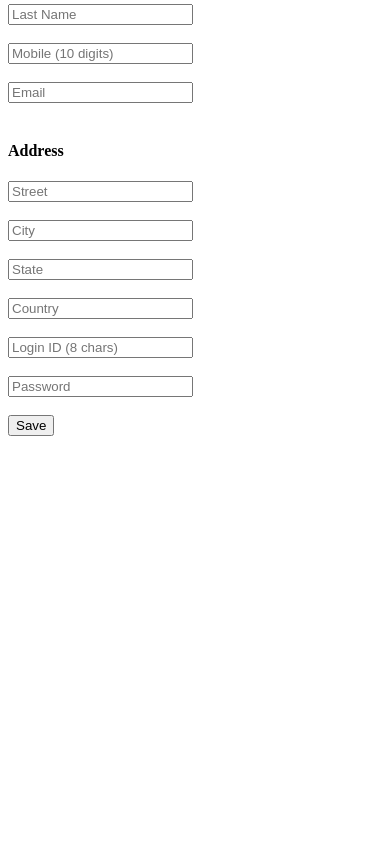
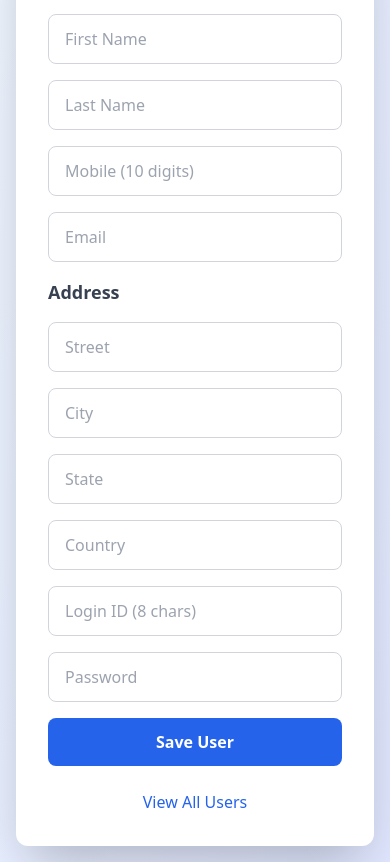
Before and after one commit to PraveshAggarwal/Webservice-API, a website: page public/index.html in a window 390 px wide. Shown: the part 102-964 px from the top of the page. Before the commit the page ends 844 px from the top, so only its background shows below. Drawn offline with nearby package versions, Linux system fonts and the light colour scheme.

Commit message:
update code

```diff
--- a/models/user.js
+++ b/models/user.js
@@ -24,7 +24,7 @@ const userSchema = new mongoose.Schema(
 
     loginId: {
       type: String,
-      match: /^[a-zA-Z0-9]{8}$/,
+      match: /^[A-Za-z0-9]{8}$/,
     },
 
     password: {
--- a/package.json
+++ b/package.json
@@ -1,5 +1,4 @@
 {
-  "$schema": "",
   "name": "@mobzway/user-management",
   "version": "1.0.0",
   "main": "index.js",
@@ -16,6 +15,7 @@
     "cors": "^2.8.6",
     "dotenv": "^17.2.3",
     "express": "^5.2.1",
+    "jsonwebtoken": "^9.0.3",
     "mongoose": "^9.1.5",
     "nodemon": "^3.1.11"
   }
--- a/public/index.html
+++ b/public/index.html
@@ -1,37 +1,50 @@
 <!doctype html>
 <html>
+
 <head>
   <title>Save User</title>
+  <script src="https://cdn.tailwindcss.com"></script>
   <script src="https://code.jquery.com/jquery-3.6.0.min.js"></script>
 </head>
-  <body>
-    <h2>User Registration</h2>
 
-    <form id="userForm">
-      <input type="text" placeholder="First Name" id="firstName" /><br /><br />
-      <input type="text" placeholder="Last Name" id="lastName" /><br /><br />
-      <input
-        type="text"
-        placeholder="Mobile (10 digits)"
-        id="mobile"
-      /><br /><br />
-      <input type="email" placeholder="Email" id="email" /><br /><br />
+<body class="bg-gradient-to-br from-blue-50 to-indigo-100 min-h-screen flex items-center justify-center p-4">
+  <div class="bg-white rounded-xl shadow-2xl p-8 w-full max-w-md">
+    <h2 class="text-3xl font-bold text-gray-800 text-center mb-8">User Registration</h2>
 
-      <h4>Address</h4>
-      <input type="text" placeholder="Street" id="street" /><br /><br />
-      <input type="text" placeholder="City" id="city" /><br /><br />
-      <input type="text" placeholder="State" id="state" /><br /><br />
-      <input type="text" placeholder="Country" id="country" /><br /><br />
+    <form id="userForm" class="space-y-4">
+      <input type="text" placeholder="First Name" id="firstName"
+        class="w-full px-4 py-3 border border-gray-300 rounded-lg focus:ring-2 focus:ring-blue-500 focus:border-transparent transition duration-200" />
+      <input type="text" placeholder="Last Name" id="lastName"
+        class="w-full px-4 py-3 border border-gray-300 rounded-lg focus:ring-2 focus:ring-blue-500 focus:border-transparent transition duration-200" />
+      <input type="text" placeholder="Mobile (10 digits)" id="mobile"
+        class="w-full px-4 py-3 border border-gray-300 rounded-lg focus:ring-2 focus:ring-blue-500 focus:border-transparent transition duration-200" />
+      <input type="email" placeholder="Email" id="email"
+        class="w-full px-4 py-3 border border-gray-300 rounded-lg focus:ring-2 focus:ring-blue-500 focus:border-transparent transition duration-200" />
 
-      <input
-        type="text"
-        placeholder="Login ID (8 chars)"
-        id="loginId"
-      /><br /><br />
-      <input type="password" placeholder="Password" id="password" /><br /><br />
+      <h4 class="text-lg font-semibold text-gray-700 mt-6 mb-3">Address</h4>
+      <input type="text" placeholder="Street" id="street"
+        class="w-full px-4 py-3 border border-gray-300 rounded-lg focus:ring-2 focus:ring-blue-500 focus:border-transparent transition duration-200" />
+      <input type="text" placeholder="City" id="city"
+        class="w-full px-4 py-3 border border-gray-300 rounded-lg focus:ring-2 focus:ring-blue-500 focus:border-transparent transition duration-200" />
+      <input type="text" placeholder="State" id="state"
+        class="w-full px-4 py-3 border border-gray-300 rounded-lg focus:ring-2 focus:ring-blue-500 focus:border-transparent transition duration-200" />
+      <input type="text" placeholder="Country" id="country"
+        class="w-full px-4 py-3 border border-gray-300 rounded-lg focus:ring-2 focus:ring-blue-500 focus:border-transparent transition duration-200" />
 
-      <button type="button" onclick="saveUser()">Save</button>
+      <input type="text" placeholder="Login ID (8 chars)" id="loginId"
+        class="w-full px-4 py-3 border border-gray-300 rounded-lg focus:ring-2 focus:ring-blue-500 focus:border-transparent transition duration-200" />
+      <input type="password" placeholder="Password" id="password"
+        class="w-full px-4 py-3 border border-gray-300 rounded-lg focus:ring-2 focus:ring-blue-500 focus:border-transparent transition duration-200" />
+
+      <button type="button" onclick="saveUser()"
+        class="w-full bg-blue-600 hover:bg-blue-700 text-white font-semibold py-3 px-6 rounded-lg transition duration-200 transform hover:scale-105 mt-6">Save
+        User</button>
     </form>
+
+    <div class="text-center mt-6">
+      <a href="view.html" class="text-blue-600 hover:text-blue-800 font-medium">View All Users</a>
+    </div>
+  </div>
 
   <script>
     function saveUser() {
@@ -66,4 +79,9 @@
     }
   </script>
 </body>
+
 </html>
+</script>
+</body>
+
+</html>
```
Also changed, not shown: public/view.html (+39 -20 lines), 1 other file. Lines whose indentation alone changed are shown as unchanged.
